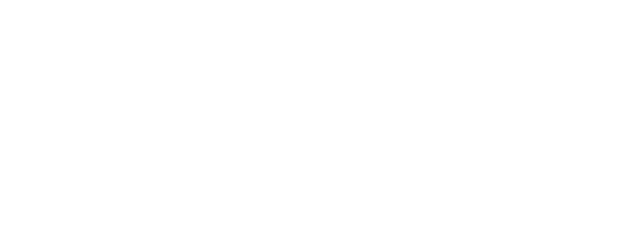
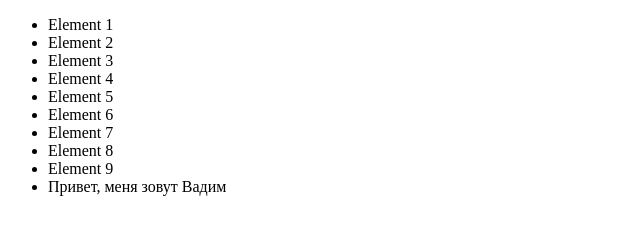
Before and after one commit to Tangiers3/JS_HomeWorks, a website: page src/index.html in a window 1280 px wide. Shown: the whole page, without its empty margins (0-640 px from the left). Drawn offline with Linux system fonts and the light colour scheme.

Commit message:
hw 53 done

```diff
--- a/src/index.html
+++ b/src/index.html
@@ -1,15 +1,24 @@
-<!doctype html>
+<!DOCTYPE html>
 <html lang="en">
 <head>
     <meta charset="UTF-8">
-    <meta name="viewport"
-          content="width=device-width, user-scalable=no, initial-scale=1.0, maximum-scale=1.0, minimum-scale=1.0">
-    <meta http-equiv="X-UA-Compatible" content="ie=edge">
-    <title>Document</title>
-    <link rel="stylesheet" href="styles/style.css">
-
+    <title>Title</title>
 </head>
 <body>
+
+<ul id="ulId" class="ulClass" data-custom="custom value" data-dog-tail="Hello dog tail">
+    <li>Element 1</li>
+    <li>Element 2</li>
+    <li>Element 3</li>
+    <li>Element 4</li>
+    <li>Element 5</li>
+    <li>Element 6</li>
+    <li>Element 7</li>
+    <li>Element 8</li>
+    <li>Element 9</li>
+    <li>Element 10</li>
+</ul>
+
 <script src="js/script.js"></script>
 </body>
 </html>
--- a/src/js/script.js
+++ b/src/js/script.js
@@ -1 +1,26 @@
 'use strict';
+
+/* eslint-disable no-console */
+
+const lis = document.querySelectorAll('li');
+// eslint-disable-next-line no-restricted-syntax
+for (const li of lis) {
+  console.log(li.textContent);
+}
+const ul = document.getElementById('ulId');
+const attrs = ul.attributes;
+
+const values = [];
+const names = [];
+// eslint-disable-next-line no-restricted-syntax
+for (const attr of attrs) {
+  values.push(attr.value);
+  names.push(attr.name);
+}
+console.log(values);
+console.log(names);
+
+ul.lastElementChild.textContent = 'Привет, меня зовут Вадим';
+ul.firstElementChild.setAttribute('data-my-name', 'Name');
+
+ul.removeAttribute('data-dog-tail');
```
Also changed, not shown: Readme.md.
